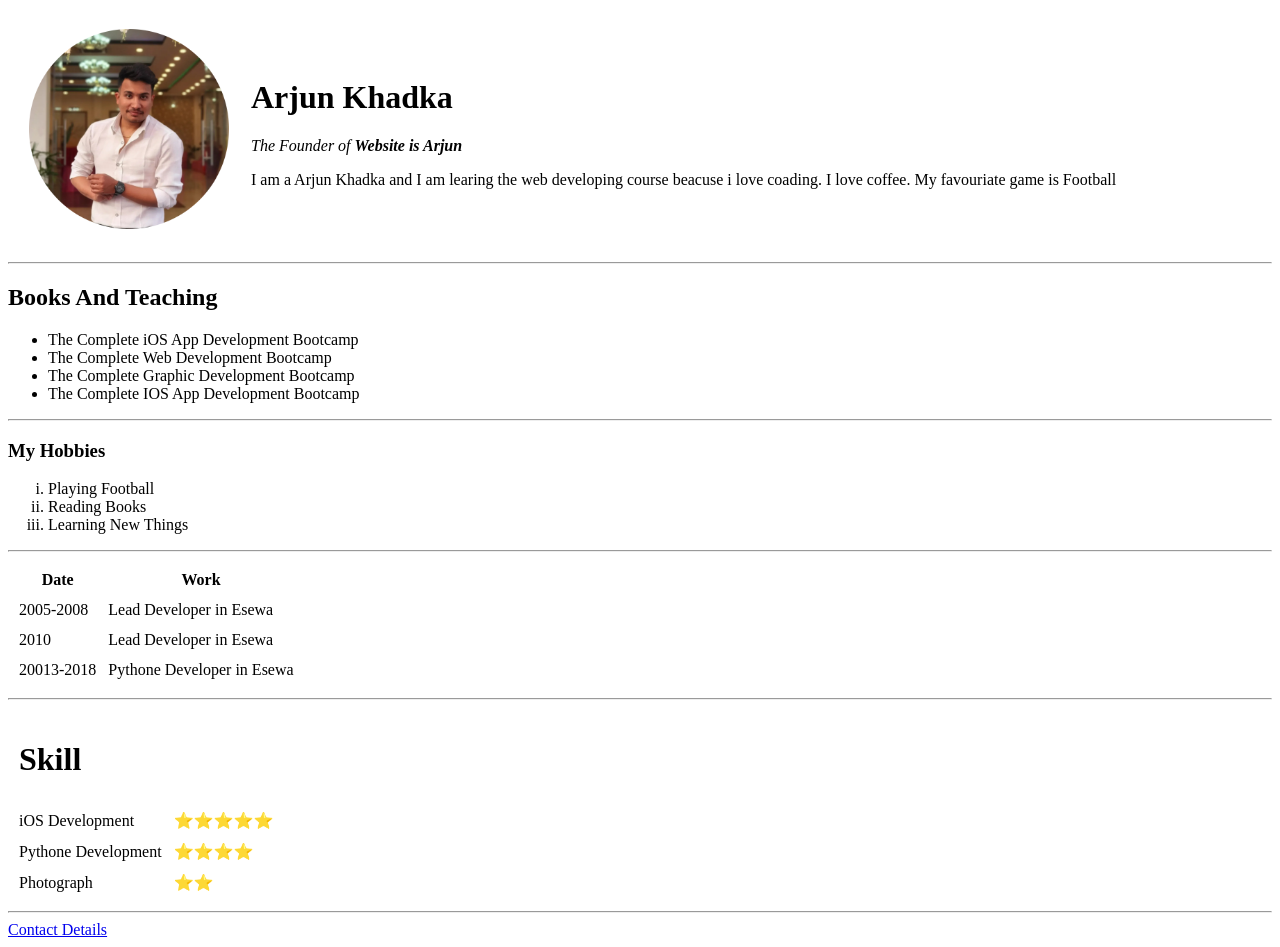
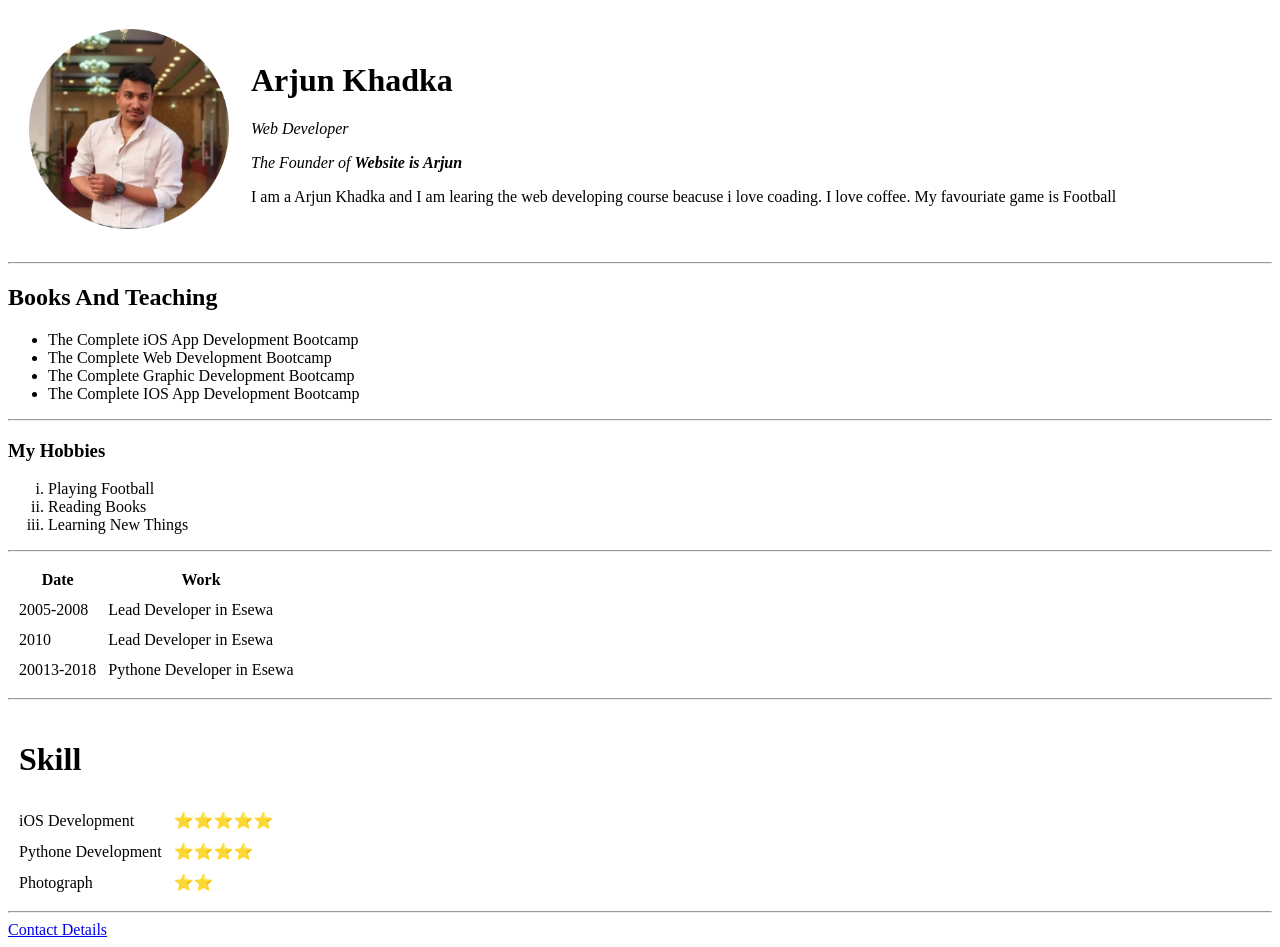
Before and after one commit to rohitkhadka69/cv, a plain HTML site: page index.html in a window 1280 px wide. Drawn offline with Linux system fonts and the light colour scheme.

Commit message:
Update index.html

```diff
--- a/index.html
+++ b/index.html
@@ -11,6 +11,7 @@
         <tr>
             <td><img src="arjun-modified.png" alt="Arjun" height="200px"></td>
             <td><h1>Arjun Khadka</h1>
+                <em><p>Web Developer</p></em>
                 <p><em>The Founder of <strong> Website is Arjun </strong></em></p>
                 <p>I am a Arjun Khadka and I am learing the web developing course beacuse i love coading. I love coffee. My favouriate game is Football</p></td>
         </tr>
```
